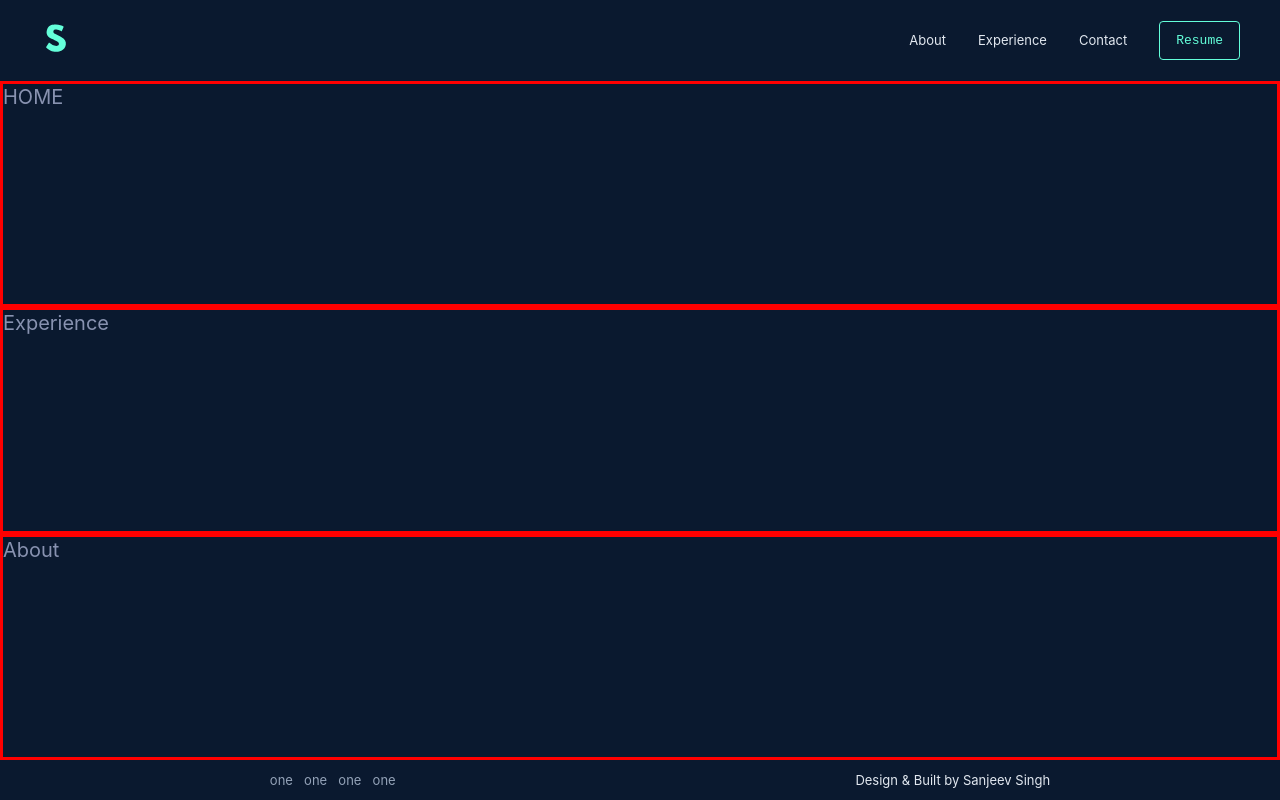
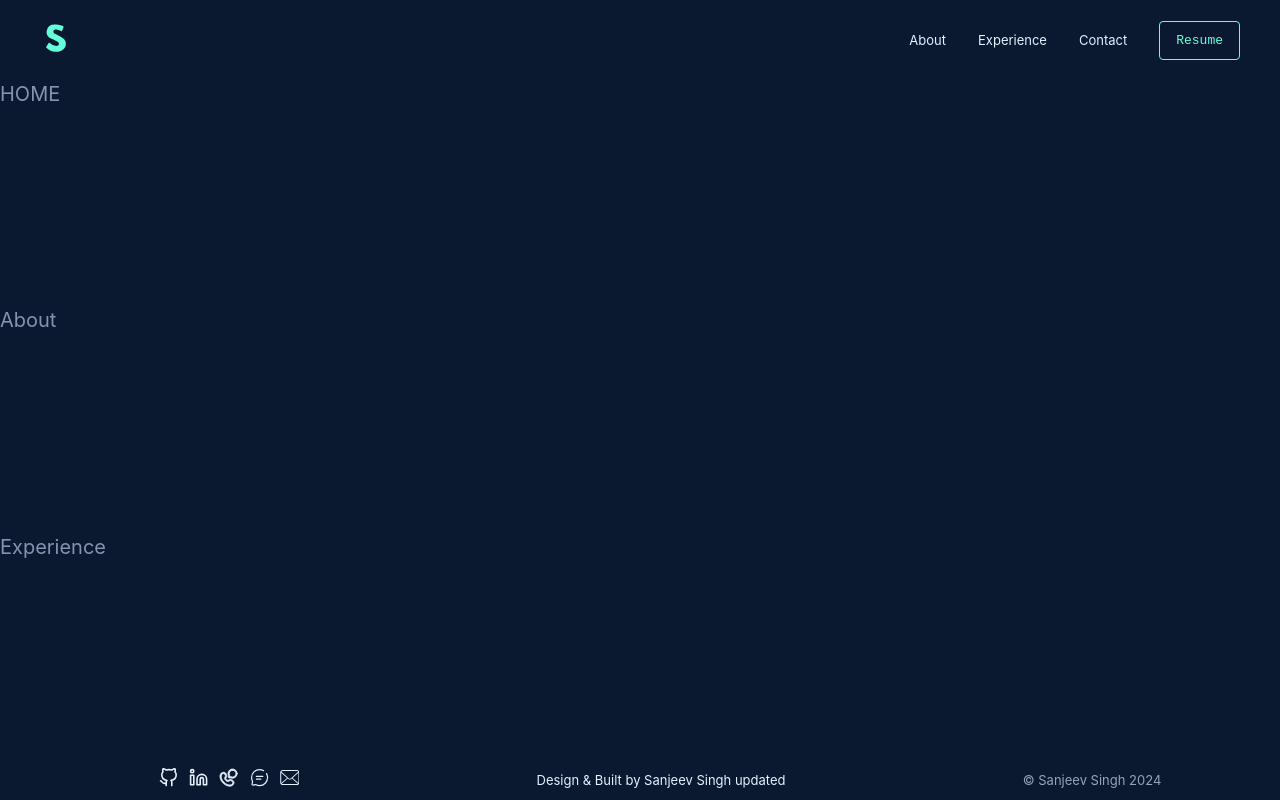
Before and after one commit to Sanjeev232/my-portfolio, a React (Vite) app: page / in a window 1280 px wide. Built offline with nearby package versions, Linux system fonts and the light colour scheme.

Commit message:
adding footer svg's
adding footer svg's

```diff
--- a/src/App.tsx
+++ b/src/App.tsx
@@ -9,8 +9,8 @@ function App() {
     <div className="main-container">
       <NavBar />
       <Home />
+      <About />
       <Experience />
-      <About />
       <Footer />
     </div>
   );
--- a/src/Utills/constant.ts
+++ /dev/null
@@ -1,37 +0,0 @@
-export const CURRENT_COMPANY = ["Kommunicate"];
-export const SKILLS = Object.freeze({
-  frontEnd: {
-    programmingLang: ["javaScript, typescript"],
-    markUpLang: ["html", "jsx"],
-    stylingLang: ["css", "scss", "tailwind", "styledComponents"],
-    library: ["react", "redux", "jekyll", "wordpress"],
-  },
-  deployment: ["aws-amplify", "netlify", "github-pages"],
-  analyticsTools: ["mixpanel", "segment", "google analytics 4", "GTM"],
-  backend: ["node", "express"],
-});
-
-export const CONTACT_DETAILS = Object.freeze({
-  email: "contactsanjeev.singh@yahoo.com",
-  mobileNumber: "9812164536",
-  linkedin: "https://www.linkedin.com/in/sanjeev-singh-negi",
-  gitHubPersonal: "https://github.com/Sanjeev232",
-  gitHubOffice: "https://github.com/Sanjeevsinghnegi",
-  myPortFolioGitHub: "https://github.com/Sanjeev232/my-portfolio",
-  resume: "https://www.linkedin.com/in/sanjeev-singh-negi"
-});
-
-export const NAV_LINKS_MAP = [
-  {
-    name: "About",
-    link: "#about",
-  },
-  {
-    name: "Experience",
-    link: "#experience",
-  },
-  {
-    name: "Contact",
-    link: "#contact",
-  },
-];
--- /dev/null
+++ b/src/Utils/constant.tsx
@@ -0,0 +1,72 @@
+import { GitHubLogo, LinkedInLogo, MobileCall, EmailIcon, ChatIcon } from "../assets/svg";
+
+export const CURRENT_COMPANY = ["Kommunicate"];
+export const SKILLS = Object.freeze({
+  frontEnd: {
+    programmingLang: ["JavaScript", "TypeScript"],
+    markUpLang: ["HTML", "JSX"],
+    stylingLang: ["CSS", "SCSS", "Tailwind", "Styled Components"],
+    library: ["React", "Redux", "Jekyll", "WordPress"],
+  },
+  deployment: ["AWS Amplify", "Netlify", "GitHub Pages"],
+  analyticsTools: ["Mixpanel", "Segment", "Google Analytics 4", "GTM"],
+  backend: ["Node", "Express"],
+});
+
+export const CONTACT_DETAILS = Object.freeze({
+  email: "contactsanjeev.singh@yahoo.com",
+  mobileNumber: "+919812164536",
+  linkedin: "https://www.linkedin.com/in/sanjeev-singh-negi",
+  gitHubPersonal: "https://github.com/Sanjeev232",
+  gitHubOffice: "https://github.com/Sanjeevsinghnegi",
+  myPortFolioGitHub: "https://github.com/Sanjeev232/my-portfolio",
+  resume: "https://www.linkedin.com/in/sanjeev-singh-negi",
+});
+
+export const FOOTER_LOGO_MAP = [
+  {
+    href: CONTACT_DETAILS.gitHubOffice,
+    logo: <GitHubLogo />,
+    rel:"noreferrer",
+    target: "_blank"
+  },
+  {
+    href: CONTACT_DETAILS.linkedin,
+    logo: <LinkedInLogo />,
+    rel:"noreferrer",
+    target: "_blank"
+  },
+  {
+    href: `tel:${CONTACT_DETAILS.mobileNumber}`,
+    logo: <MobileCall />,
+    rel: "",
+    target: ""
+  },
+  {
+    href: `https://wa.me/${CONTACT_DETAILS.mobileNumber}`,
+    logo: <ChatIcon />,
+    rel: "noreferrer",
+    target: "_blank"
+  },
+  {
+    href: `mailto:${CONTACT_DETAILS.email}`,
+    logo: <EmailIcon />,
+    rel: "",
+    target: ""
+  },
+];
+
+export const NAV_LINKS_MAP = [
+  {
+    name: "About",
+    link: "#about",
+  },
+  {
+    name: "Experience",
+    link: "#experience",
+  },
+  {
+    name: "Contact",
+    link: "#contact",
+  },
+];
--- a/src/View/Footer.tsx
+++ b/src/View/Footer.tsx
@@ -1,23 +1,23 @@
-import { CONTACT_DETAILS } from "../Utills/constant";
+import { FOOTER_LOGO_MAP, CONTACT_DETAILS } from "../Utils/constant";
 
 const Footer = () => {
   const getCurrentDate = () => new Date().getFullYear();
 
   return (
     <div className="footer-container">
-        <ul>
-            <li>one</li>
-            <li>one</li>
-            <li>one</li>
-            <li>one</li>
-        </ul>
+      <ul className="footer-container__ul">
+        {FOOTER_LOGO_MAP.map((data, index) => (
+          <li key={index} tabIndex={index}><a href={data.href} className="footer-icons" rel={data.rel} target={data.target}>{data.logo}</a></li>
+        ))}
+      </ul>
       <a
         className="footer-Link"
         href={CONTACT_DETAILS.myPortFolioGitHub}
         target="_blank"
       >
-        Design & Built by Sanjeev Singh
+        Design & Built by Sanjeev Singh updated
       </a>
+      <p>© Sanjeev Singh {getCurrentDate()}</p>
     </div>
   );
 };
--- a/src/View/NavBar.tsx
+++ b/src/View/NavBar.tsx
@@ -1,5 +1,5 @@
 import { NavBarLogo } from "../assets/svg";
-import { NAV_LINKS_MAP, CONTACT_DETAILS } from "../Utills/constant";
+import { NAV_LINKS_MAP, CONTACT_DETAILS } from "../Utils/constant";
 
 const NavBar = () => {
   return (
--- a/src/assets/svg.tsx
+++ b/src/assets/svg.tsx
@@ -22,3 +22,109 @@ export const NavBarLogo: React.FC<SvgComponentProps> = (props) => (
     />
   </svg>
 );
+
+export const GitHubLogo: React.FC<SvgComponentProps> = (props) => (
+  <svg
+    xmlns="http://www.w3.org/2000/svg"
+    fill="none"
+    stroke="currentColor"
+    strokeLinecap="round"
+    strokeLinejoin="round"
+    strokeWidth={2}
+    className="feather feather-github"
+    viewBox="0 0 24 24"
+    {...props}
+    >
+    <title>{"GitHub"}</title>
+    <path d="M9 19c-5 1.5-5-2.5-7-3m14 6v-3.87a3.37 3.37 0 0 0-.94-2.61c3.14-.35 6.44-1.54 6.44-7A5.44 5.44 0 0 0 20 4.77 5.07 5.07 0 0 0 19.91 1S18.73.65 16 2.48a13.38 13.38 0 0 0-7 0C6.27.65 5.09 1 5.09 1A5.07 5.07 0 0 0 5 4.77a5.44 5.44 0 0 0-1.5 3.78c0 5.42 3.3 6.61 6.44 7A3.37 3.37 0 0 0 9 18.13V22" />
+  </svg>
+)
+
+export const LinkedInLogo: React.FC<SvgComponentProps> = (props) => (
+  <svg
+    xmlns="http://www.w3.org/2000/svg"
+    fill="none"
+    stroke="currentColor"
+    strokeLinecap="round"
+    strokeLinejoin="round"
+    strokeWidth={2}
+    className="feather feather-linkedin"
+    viewBox="0 0 24 24"
+    {...props}
+  >
+    <title>{"LinkedIn"}</title>
+    <path d="M16 8a6 6 0 0 1 6 6v7h-4v-7a2 2 0 0 0-2-2 2 2 0 0 0-2 2v7h-4v-7a6 6 0 0 1 6-6zM2 9h4v12H2z" />
+    <circle cx={4} cy={4} r={2} />
+  </svg>
+)
+
+export const MobileCall: React.FC<SvgComponentProps> = (props) => (
+  <svg
+    xmlns="http://www.w3.org/2000/svg"
+    width={800}
+    height={800}
+    stroke="currentColor"
+    strokeLinecap="round"
+    strokeLinejoin="round"
+    fill="none"
+    className="feather feather-mobilecall"
+    viewBox="0 0 24 24"
+    {...props}
+  >
+    <title>{"Call me"}</title>
+    <path
+      fill="#e6f1ff"
+      fillRule="evenodd"
+      d="M22.75 7a5.75 5.75 0 1 0-10.9 2.56.129.129 0 0 1 .013.04v.007l-.297 1.113a1.4 1.4 0 0 0 1.714 1.714l1.113-.298c-.002 0-.001 0 0 0h.007a.126.126 0 0 1 .04.014A5.75 5.75 0 0 0 22.75 7Zm-8.357 5.136ZM17 2.75a4.25 4.25 0 1 1-1.892 8.057 1.567 1.567 0 0 0-1.102-.12l-.946.253.253-.946a1.566 1.566 0 0 0-.12-1.102A4.25 4.25 0 0 1 17 2.75Z"
+      clipRule="evenodd"
+    />
+    <path
+      fill="#e6f1ff"
+      fillRule="evenodd"
+      d="M3.007 6.407c1.68-1.68 4.516-1.552 5.685.544l.65 1.163c.763 1.368.438 3.095-.68 4.227a.63.63 0 0 0-.104.337c-.013.256.078.849.997 1.767.918.918 1.51 1.01 1.767.997a.63.63 0 0 0 .337-.104c1.131-1.118 2.859-1.443 4.227-.68l1.163.65c2.096 1.17 2.224 4.005.544 5.684-.899.9-2.094 1.698-3.498 1.75-2.08.08-5.536-.458-8.958-3.88-3.421-3.421-3.959-6.876-3.88-8.957.053-1.405.852-2.6 1.75-3.498Zm4.376 1.275c-.6-1.074-2.21-1.32-3.315-.214-.775.775-1.28 1.63-1.312 2.493-.066 1.736.363 4.762 3.442 7.841 3.08 3.08 6.105 3.508 7.84 3.442.863-.033 1.72-.537 2.494-1.312 1.106-1.106.86-2.716-.214-3.315l-1.163-.649c-.723-.403-1.74-.266-2.452.448-.07.07-.517.486-1.308.524-.81.04-1.791-.324-2.9-1.434-1.111-1.11-1.475-2.091-1.435-2.902.038-.791.455-1.237.524-1.306.714-.714.851-1.73.448-2.453l-.65-1.163Z"
+      clipRule="evenodd"
+    />
+  </svg>
+)
+
+export const EmailIcon: React.FC<SvgComponentProps> = (props) => (
+  <svg
+    xmlns="http://www.w3.org/2000/svg"
+    xmlSpace="preserve"
+    width={800}
+    height={800}
+    fill="none"
+    className="feather feather-email"
+    viewBox="0 0 500 512"
+    {...props}
+  >
+    <title>{"Email me"}</title>
+    <path
+      fill= "#e6f1ff"
+      fillRule="evenodd"
+      d="M510.746 110.361c-2.128-10.754-6.926-20.918-13.926-29.463-1.422-1.794-2.909-3.39-4.535-5.009-12.454-12.52-29.778-19.701-47.531-19.701H67.244c-17.951 0-34.834 7-47.539 19.708-1.608 1.604-3.099 3.216-4.575 5.067-6.97 8.509-11.747 18.659-13.824 29.428A64.963 64.963 0 0 0 0 123.435v265.137c0 9.224 1.874 18.206 5.589 26.745 3.215 7.583 8.093 14.772 14.112 20.788a75.763 75.763 0 0 0 4.63 4.258c12.034 9.966 27.272 15.45 42.913 15.45h377.51c15.742 0 30.965-5.505 42.967-15.56a58.23 58.23 0 0 0 4.578-4.148c5.818-5.812 10.442-12.49 13.766-19.854l.438-1.05c3.646-8.377 5.497-17.33 5.497-26.628V123.435c0-4.375-.422-8.786-1.254-13.074zM34.823 99.104c.951-1.392 2.165-2.821 3.714-4.382 7.689-7.685 17.886-11.914 28.706-11.914h377.51c10.915 0 21.115 4.236 28.719 11.929a40.528 40.528 0 0 1 3.661 4.272l2.887 3.88-201.5 175.616c-6.212 5.446-14.21 8.443-22.523 8.443-8.231 0-16.222-2.99-22.508-8.436L32.19 102.939l2.633-3.835zm-8.068 291.809c-.109-.722-.134-1.524-.134-2.341V128.925l156.37 136.411L28.199 400.297l-1.444-9.384zm438.144 32.927c-6.052 3.492-13.022 5.344-20.145 5.344H67.244c-7.127 0-14.094-1.852-20.142-5.344l-6.328-3.668L200.71 280.793l17.528 15.246c10.514 9.128 23.922 14.16 37.761 14.16 13.89 0 27.32-5.032 37.827-14.16l17.521-15.253L471.228 420.18l-6.329 3.66zm20.473-35.268c0 .803-.015 1.597-.116 2.304l-1.386 9.472-154.858-134.939 156.36-136.418v259.581z"
+    />
+  </svg>
+)
+
+export const ChatIcon: React.FC<SvgComponentProps> = (props) => (
+  <svg
+    xmlns="http://www.w3.org/2000/svg"
+    width={800}
+    height={800}
+    stroke="currentColor"
+    strokeLinecap="round"
+    strokeLinejoin="round"
+    fill="none"
+    viewBox="0 0 24 24"
+    className="feather feather-chatIcon"
+    {...props}
+  >
+    <path
+      stroke="#e6f1ff"
+      strokeLinecap="round"
+      strokeWidth={1.5}
+      d="M8 10.5h8M8 14h5.5M17 3.338A9.954 9.954 0 0 0 12 2C6.477 2 2 6.477 2 12c0 1.6.376 3.112 1.043 4.453.178.356.237.763.134 1.148l-.595 2.226a1.3 1.3 0 0 0 1.591 1.591l2.226-.595a1.634 1.634 0 0 1 1.149.133A9.958 9.958 0 0 0 12 22c5.523 0 10-4.477 10-10 0-1.821-.487-3.53-1.338-5"
+    />
+  </svg>
+)
--- a/src/portfolio.style.css
+++ b/src/portfolio.style.css
@@ -83,6 +83,9 @@ svg {
     display: block;
     max-width: 100%;
 }
+svg {
+    vertical-align: middle;
+}
 
 input,
 button,
@@ -122,7 +125,7 @@ a:visited {
     position: relative;
     transition: var(--transition);
     text-decoration: none;
-    color: #e2e8f0;
+    color: var(--white);
 }
 
 a:hover,
@@ -132,6 +135,9 @@ a:active {
 
 #root {
     isolation: isolate;
+}
+svg.feather {
+    fill: none;
 }
 
 .main-container {
@@ -151,8 +157,6 @@ a:active {
 
 .main-container> :not(:first-child):not(:last-child) {
     flex-grow: 1;
-
-    border: solid red;
 }
 
 .nav__bar {
@@ -228,12 +232,21 @@ a:active {
     align-items: center;
     justify-content: space-around;
     font-size: var(--fz-xs);
+}
 
-    > ul {
-        display: flex;
-        align-items: center;
-        gap: .7rem;
+.footer-container>.footer-container__ul {
+    display: flex;
+    align-items: center;
+    gap: .7rem;
+
+    svg {
+        width: 1.2rem;
+        height: 1.2rem;
     }
+}
+
+.footer-icons:hover {
+    transform: translateY(-3px);
 }
 
 .footer-Link {
```
